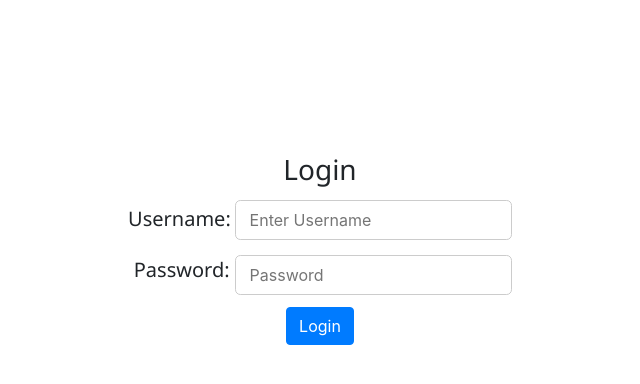
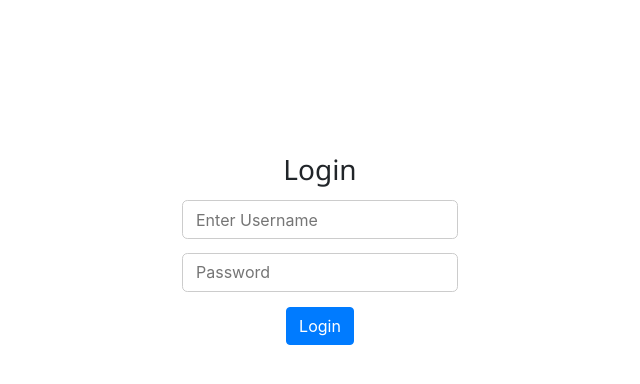
Before and after one commit to rakshathavasudev/nisbconnect, a Flask app: page /login in a window 1280 px wide. Shown: the part 151-535 px from the top of the page, without its empty margins (320-960 px from the left). Run offline with Flask 2, Linux system fonts and the light colour scheme; some libraries are stand-ins or nearby versions.

Commit message:
login form

```diff
--- a/templates/login.html
+++ b/templates/login.html
@@ -21,14 +21,12 @@
             </div>
             <form>
               <div class="login_form_body">
-                <label for="exampleInputEmail1" class="textonpage">Username: </label>
                 <input type="text" class="detail" placeholder="Enter Username">
               </div>
               <div class="login_form_body">
-                <label for="exampleInputPassword1" class=textonpage>Password: </label>
                 <input type="password" class="detail" id="exampleInputPassword1" placeholder="Password" style="float: right;">
               </div>
-              <button type="submit" class="btn btn-primary" style="">Login</button>
+              <button type="submit" class="btn btn-primary" style="margin-top: 5%">Login</button>
             </form>
           </div>
         </div>
```
